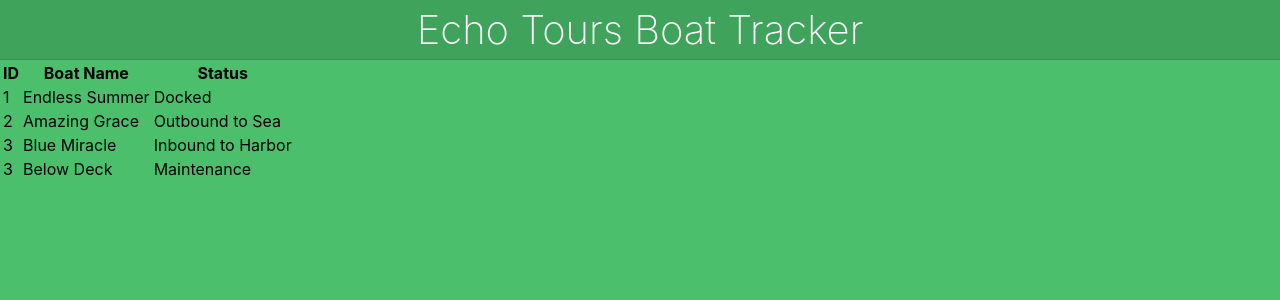
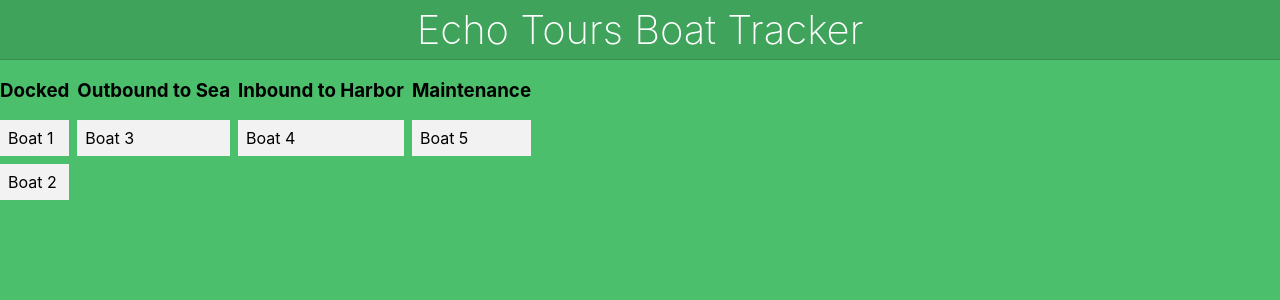
Before and after one commit to TwinkleJoseph/EcoCoachToursBoatManagementApp, a React (Create React App) app in the folder web/: page / in a window 1280 px wide. Shown: the top 300 px of the page. Built offline with nearby package versions, Linux system fonts and the light colour scheme.

Commit message:
swimlane with hard coded statuses

```diff
--- a/web/src/components/App.js
+++ b/web/src/components/App.js
@@ -1,5 +1,5 @@
 import "../styles/App.css";
-import SwimLane from "./SwimLane"
+import Pool from "./Pool"
 
 import React, { Component } from "react";
 
@@ -12,7 +12,7 @@ class App extends Component {
       <div className="App">
         <div className="Header">Echo Tours Boat Tracker</div>
 
-        <SwimLane />
+        <Pool />
       </div>
     );
   }
--- /dev/null
+++ b/web/src/components/Pool.js
@@ -0,0 +1,24 @@
+import React, { useState } from 'react';
+import SwimLane from './SwimLane'
+
+const initialData = [
+  { id: 1, status: 'Docked', boats: [{ id: 1, name: 'Boat 1' }, { id: 2, name: 'Boat 2' }] },
+  { id: 2, status: 'Outbound to Sea', boats: [{ id: 3, name: 'Boat 3' }] },
+  { id: 3, status: 'Inbound to Harbor', boats: [{ id: 4, name: 'Boat 4' }] },
+  { id: 4, status: 'Maintenance', boats: [{ id: 5, name: 'Boat 5' }] }
+
+];
+
+const Pool = () => {
+    const [data, setData] = useState(initialData);
+    return (
+      <div style={{ display: 'flex' }}>
+        {data.map(lane => (
+          <SwimLane key={lane.id} status={lane.status} boats={lane.boats} />
+        ))}
+      </div>
+    );
+
+}
+
+export default Pool;
--- a/web/src/components/SwimLane.js
+++ b/web/src/components/SwimLane.js
@@ -1,44 +1,17 @@
-import React, { Component } from "react";
-import { connect } from "react-redux";
+import React from 'react';
+import "../styles/App.css";
 
-const data = [
-    { id: 1, name: 'Endless Summer', status: 'Docked' },
-    { id: 2, name: 'Amazing Grace', status: 'Outbound to Sea' },
-    { id: 3, name: 'Blue Miracle', status: 'Inbound to Harbor' },
-    { id: 3, name: 'Below Deck', status: 'Maintenance' }
-  ];
+const SwimLane = ({ status, boats }) => {
+    return (
+      <div style={{ marginRight: 8 }}>
+        <h3>{status}</h3>
+        {boats.map(boat => (
+          <div key={boat.id} style={{ marginBottom: 8, padding: 8, backgroundColor: '#f2f2f2' }}>
+            {boat.name}
+          </div>
+        ))}
+      </div>
+    );
+};
 
-class SwimLane extends Component {
-
-  state = {
-    addingList: false
-  };
-
-    render() {
-        const { swimlane } = this.props;
-        return (
-            <table>
-            <thead>
-              <tr>
-                <th>ID</th>
-                <th>Boat Name</th>
-                <th>Status</th>
-              </tr>
-            </thead>
-            <tbody>
-              {data.map(item => (
-                <tr key={item.id}>
-                  <td>{item.id}</td>
-                  <td>{item.name}</td>
-                  <td>{item.status}</td>
-                </tr>
-              ))}
-            </tbody>
-          </table>
-        );
-      }
-
-}
-
-const mapStateToProps = state => ({ swimlane: state.swimlane });
-export default connect(mapStateToProps)(SwimLane);
+export default SwimLane;
--- a/web/src/styles/App.css
+++ b/web/src/styles/App.css
@@ -12,3 +12,11 @@
   font-size: 40px;
   font-weight: 200;
 }
+
+h4{
+  border-bottom: 1px solid rgb(200, 200, 200);
+}
+
+.swimlane{
+  border: 1px solid black;
+}
```
